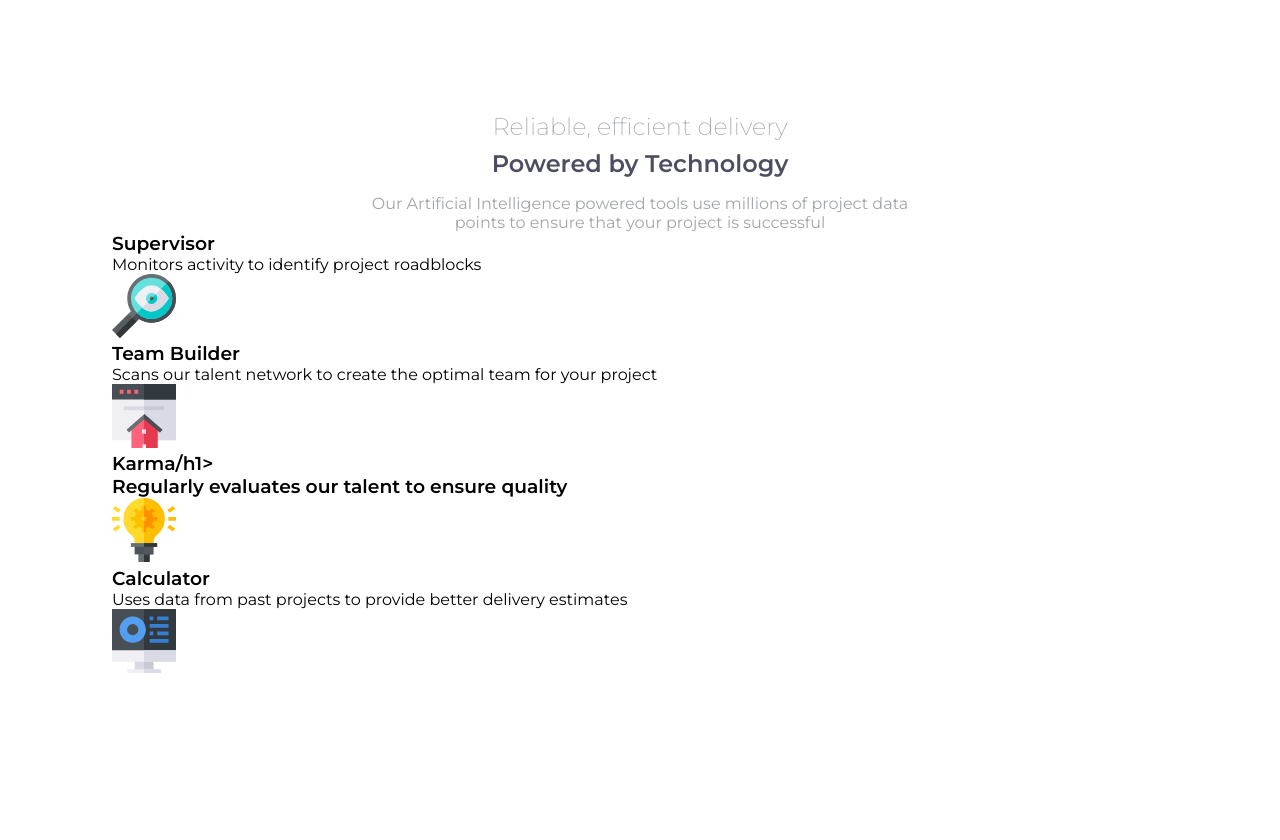
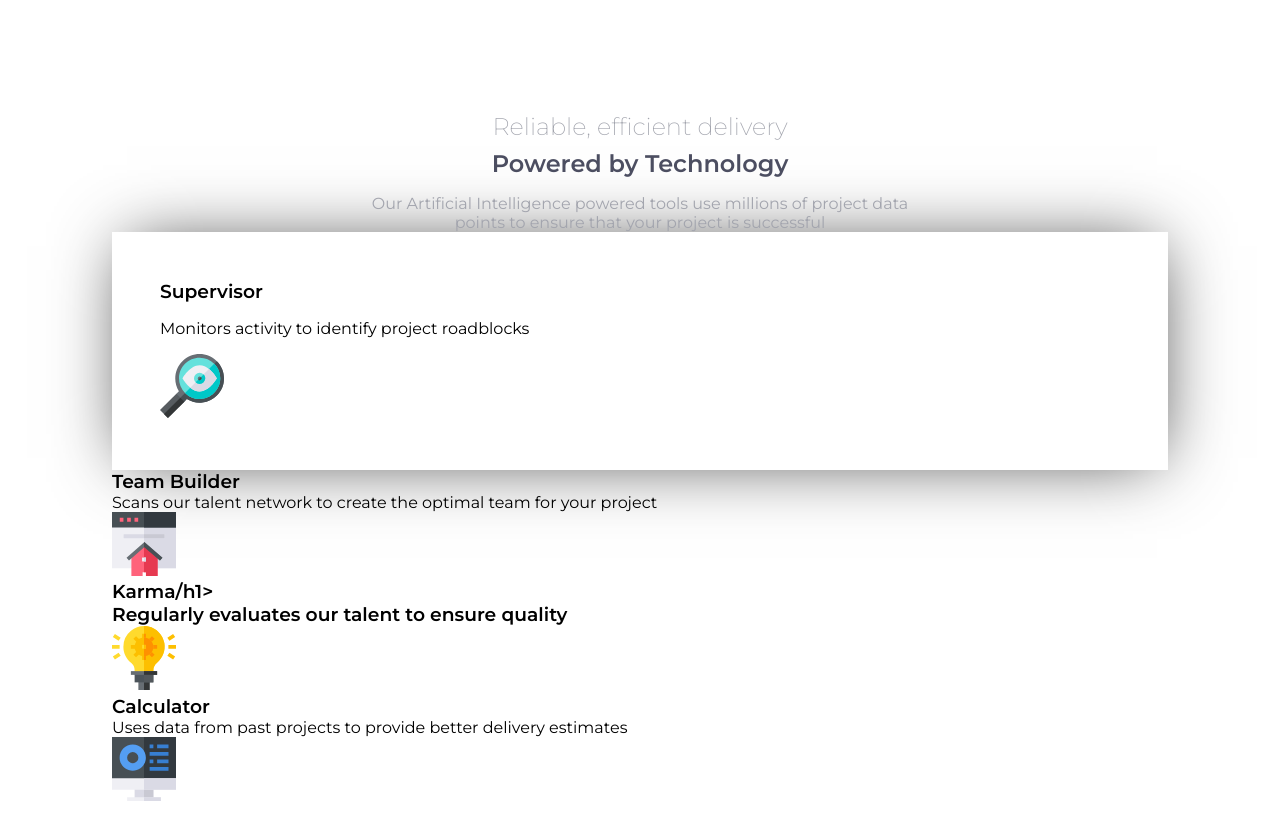
Before and after one commit to cattariino/HUB, a plain HTML site: page index.html in a window 1280 px wide. Before the commit the page ends 800 px from the top, so only its background shows below. Drawn offline with Linux system fonts and the light colour scheme.

Commit message:
correccion en index

```diff
--- a/estilos/styles.css
+++ b/estilos/styles.css
@@ -57,3 +57,13 @@ body{
         margin-top: 0.5em;
         color: var(--Grayish-Blue);
 }
+
+.supervisor{
+    display: flex;
+    flex-direction: column;
+    gap: 1em;
+    padding: 3rem;
+    box-shadow: 2px 1px 67px -13px rgba(0,0,0,0.77);
+    -webkit-box-shadow: 2px 1px 67px -13px rgba(0,0,0,0.77);
+    -moz-box-shadow: 2px 1px 67px -13px rgba(0,0,0,0.77);
+}
--- a/index.html
+++ b/index.html
@@ -17,24 +17,32 @@
             <div class="supervisor">
                 <h1 class="supervisor__title">Supervisor</h1>
                 <p class="supervisor__paragraph">Monitors activity to identify project roadblocks</p>
-                <img src="./estilos/images/icon-supervisor.svg" alt="supervisor" class="supervisor__image">
+                <figure class="supervisor__figure">
+                    <img src="./estilos/images/icon-supervisor.svg" alt="supervisor" class="supervisor__image">
+                </figure>
             </div>
             <div class="cards">
                 <div class="team">
                     <h1 class="supervisor__title">Team Builder</h1>
                     <p class="supervisor__paragraph">Scans our talent network to create the optimal team for your project</p>
-                    <img src="./estilos/images/icon-team-builder.svg" alt="team" class="supervisor__image">
+                    <figure class="supervisor__figure">
+                        <img src="./estilos/images/icon-team-builder.svg" alt="team" class="supervisor__image">
+                    </figure>
                 </div>
                 <div class="team">
                     <h1 class="supervisor__title">Karma/h1>
                     <p class="supervisor__paragraph">Regularly evaluates our talent to ensure quality</p>
-                    <img src="./estilos/images/icon-karma.svg" alt="skarma" class="supervisor__image">
+                    <figure class="supervisor__figure">
+                        <img src="./estilos/images/icon-karma.svg" alt="karma" class="supervisor__image">
+                    </figure>
                 </div>
             </div>
             <div class="calculator">
                 <h1 class="supervisor__title">Calculator</h1>
                 <p class="supervisor__paragraph">Uses data from past projects to provide better delivery estimates</p>
-                <img src="./estilos/images/icon-calculator.svg" alt="calculator" class="supervisor__image">
+                <figure class="supervisor__figure">
+                    <img src="./estilos/images/icon-calculator.svg" alt="calculator" class="supervisor__image">
+                </figure>
             </div>
         </section>
     </section>
```
